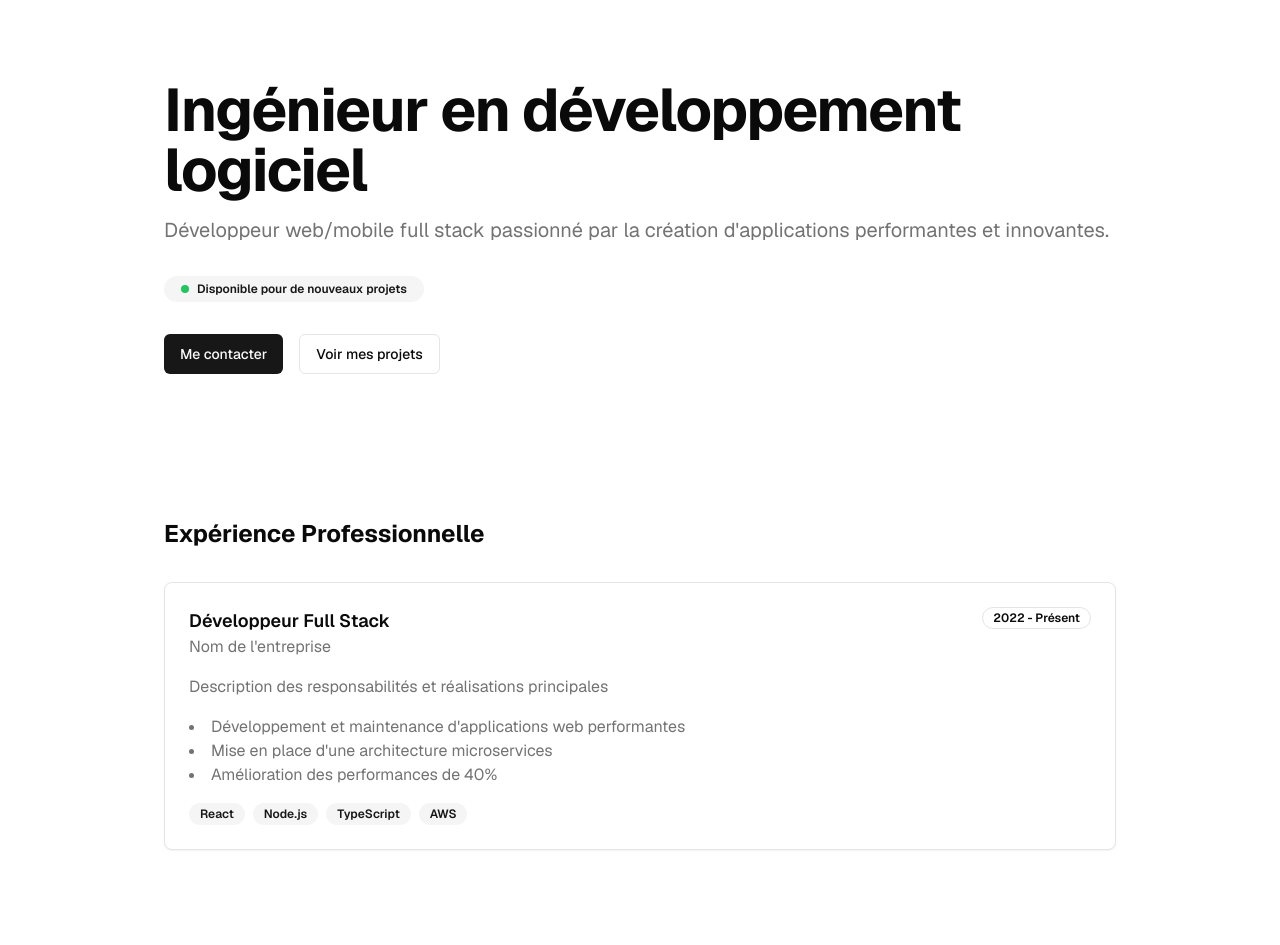
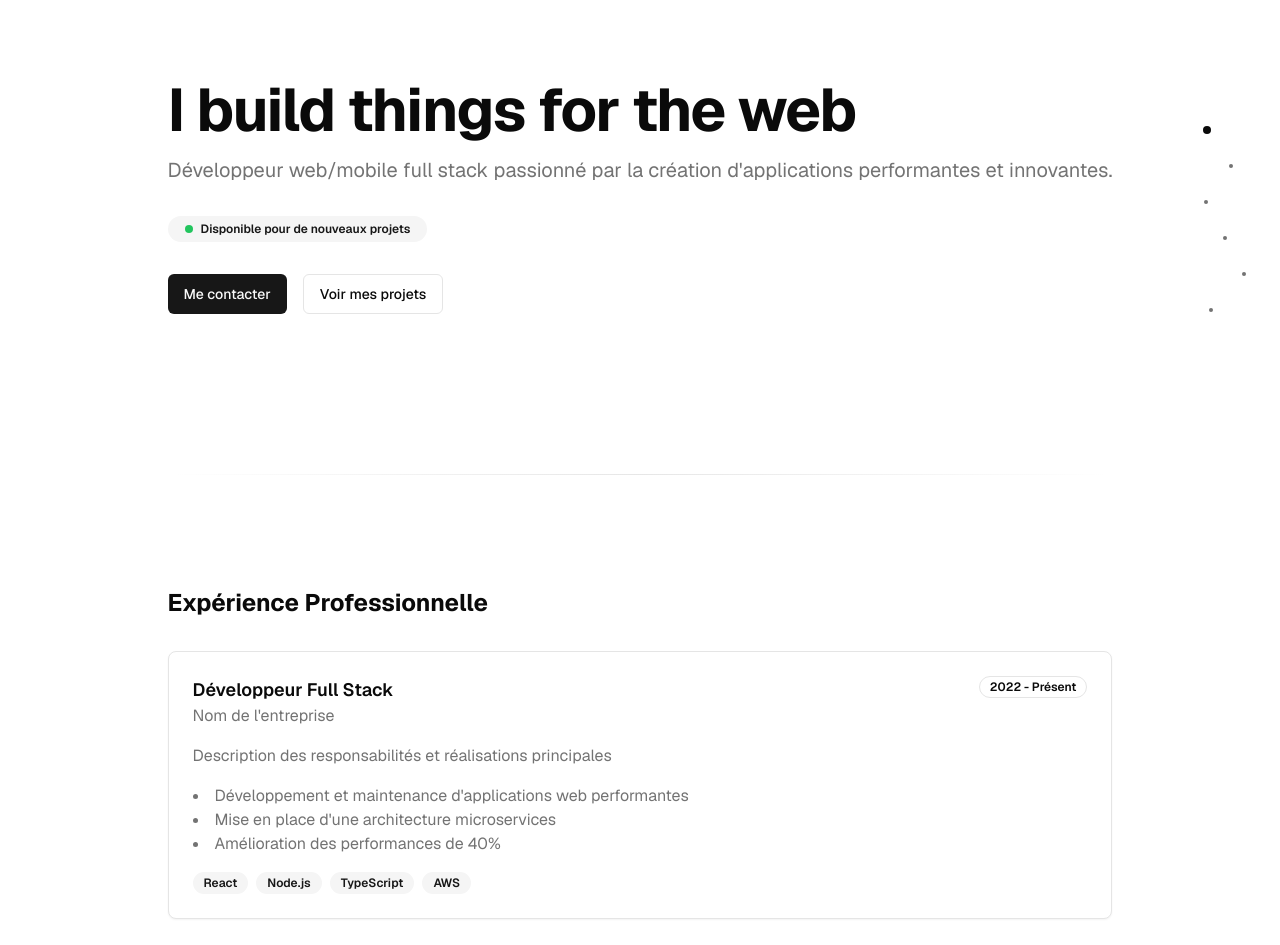
Before and after one commit to b3n-j/my-portfolio, a Next.js app: page / in a window 1280 px wide. Shown: the part 180-1125 px from the top of the page. Built offline with nearby package versions, Linux system fonts and the light colour scheme; no server answers.

Commit message:
Added framer-motion package to create smooth navigation & animations

```diff
--- a/app/page.tsx
+++ b/app/page.tsx
@@ -5,16 +5,25 @@ import { ExperienceSection } from "@/components/sections/experience-section";
 import { EducationSection } from "@/components/sections/education-section";
 import { SocialSection } from "@/components/sections/social-section";
 import { ContactSection } from "@/components/sections/contact-section";
+import { SectionNav } from "@/components/navigation/section-nav";
+import { SectionDivider } from "@/components/ui/section-divider";
 
 export default function Home() {
   return (
-    <main className="container mx-auto px-4">
+    <main className="container mx-auto px-4 relative">
+      <SectionNav />
       <HeroSection />
+      <SectionDivider />
       <ExperienceSection />
+      <SectionDivider />
       <FeaturedProjectsSection />
+      <SectionDivider />
       <EducationSection />
+      <SectionDivider />
       <TechStackSection />
+      <SectionDivider />
       <ContactSection />
+      <SectionDivider />
       <SocialSection />
     </main>
   );
--- /dev/null
+++ b/components/navigation/section-nav.tsx
@@ -0,0 +1,63 @@
+"use client";
+
+import { cn } from "@/lib/utils";
+import { motion } from "framer-motion";
+import { useEffect, useState } from "react";
+
+const sections = [
+  { id: "hero", label: "Accueil" },
+  { id: "experience", label: "Expérience" },
+  { id: "projects", label: "Projets" },
+  { id: "education", label: "Formation" },
+  { id: "tech", label: "Technologies" },
+  { id: "contact", label: "Contact" },
+];
+
+export function SectionNav() {
+  const [activeSection, setActiveSection] = useState("hero");
+
+  useEffect(() => {
+    const observer = new IntersectionObserver(
+      (entries) => {
+        entries.forEach((entry) => {
+          if (entry.isIntersecting) {
+            setActiveSection(entry.target.id);
+          }
+        });
+      },
+      { threshold: 0.5 }
+    );
+
+    sections.forEach(({ id }) => {
+      const element = document.getElementById(id);
+      if (element) observer.observe(element);
+    });
+
+    return () => observer.disconnect();
+  }, []);
+
+  return (
+    <nav className="fixed right-8 top-1/2 -translate-y-1/2 hidden lg:flex flex-col gap-4">
+      {sections.map(({ id, label }) => (
+        <a
+          key={id}
+          href={`#${id}`}
+          className={cn(
+            "relative flex items-center gap-2 group",
+            activeSection === id ? "text-foreground" : "text-muted-foreground"
+          )}
+        >
+          <span className="text-sm opacity-0 group-hover:opacity-100 transition-opacity">
+            {label}
+          </span>
+          <motion.div
+            className="h-2 w-2 rounded-full bg-current"
+            animate={{
+              scale: activeSection === id ? 1 : 0.5,
+            }}
+          />
+        </a>
+      ))}
+    </nav>
+  );
+}
--- a/components/sections/contact-section.tsx
+++ b/components/sections/contact-section.tsx
@@ -5,10 +5,11 @@ import { Textarea } from "@/components/ui/textarea";
 import { Mail, Send } from "lucide-react";
 import { sendContactMessage } from "@/app/actions";
 import { FormMessage } from "@/components/form-message";
+import { Section } from "@/components/ui/section";
 
 export function ContactSection({ searchParams }: { searchParams?: any }) {
   return (
-    <section className="py-12" id="contact">
+    <Section id="contact" className="py-12">
       <h2 className="text-2xl font-bold mb-8">Contact</h2>
       <Card className="max-w-2xl mx-auto">
         <div className="p-6">
@@ -67,6 +68,6 @@ export function ContactSection({ searchParams }: { searchParams?: any }) {
           </form>
         </div>
       </Card>
-    </section>
+    </Section>
   );
 }
--- a/components/sections/education-section.tsx
+++ b/components/sections/education-section.tsx
@@ -1,5 +1,6 @@
 import { Card } from "@/components/ui/card";
 import { Badge } from "@/components/ui/badge";
+import { Section } from "@/components/ui/section";
 
 const education = [
   {
@@ -28,7 +29,7 @@ const education = [
 
 export function EducationSection() {
   return (
-    <section className="py-12">
+    <Section id="education" className="py-12">
       <h2 className="text-2xl font-bold mb-8">Formation</h2>
       <div className="space-y-6">
         {education.map((edu, index) => (
@@ -49,6 +50,6 @@ export function EducationSection() {
           </Card>
         ))}
       </div>
-    </section>
+    </Section>
   );
 }
--- a/components/sections/experience-section.tsx
+++ b/components/sections/experience-section.tsx
@@ -1,5 +1,6 @@
 import { Card } from "@/components/ui/card";
 import { Badge } from "@/components/ui/badge";
+import { Section } from "@/components/ui/section";
 
 const experiences = [
   {
@@ -18,7 +19,7 @@ const experiences = [
 
 export function ExperienceSection() {
   return (
-    <section className="py-12">
+    <Section id="experience" className="py-12">
       <h2 className="text-2xl font-bold mb-8">Expérience Professionnelle</h2>
       <div className="space-y-6">
         {experiences.map((exp, index) => (
@@ -46,6 +47,6 @@ export function ExperienceSection() {
           </Card>
         ))}
       </div>
-    </section>
+    </Section>
   );
 }
--- a/components/sections/featured-projects-section.tsx
+++ b/components/sections/featured-projects-section.tsx
@@ -1,8 +1,9 @@
 import { Card } from "../ui/card";
 import Image from "next/image";
 import Link from "next/link";
-import { Button } from "../ui/button";
-import { Badge } from "../ui/badge";
+import { Button } from "@/components/ui/button";
+import { Badge } from "@/components/ui/badge";
+import { Section } from "@/components/ui/section";
 
 const featuredProjects = [
   {
@@ -16,7 +17,7 @@ const featuredProjects = [
 
 export function FeaturedProjectsSection() {
   return (
-    <section className="py-12">
+    <Section id="projects" className="py-12">
       <div className="flex justify-between items-center mb-8">
         <h2 className="text-2xl font-bold">Projets récents</h2>
         <Button variant="outline" asChild>
@@ -51,6 +52,6 @@ export function FeaturedProjectsSection() {
           </Card>
         ))}
       </div>
-    </section>
+    </Section>
   );
 }
--- a/components/sections/hero-section.tsx
+++ b/components/sections/hero-section.tsx
@@ -1,13 +1,14 @@
 import { Button } from "@/components/ui/button";
 import { Badge } from "@/components/ui/badge";
+import { Section } from "@/components/ui/section";
 import Link from "next/link";
 
 export function HeroSection() {
   return (
-    <section className="flex flex-col gap-8 py-12 md:py-24">
+    <Section id="hero" className="flex flex-col gap-8 py-12 md:py-24">
       <div className="flex flex-col gap-4">
         <h1 className="text-4xl md:text-6xl font-bold tracking-tight">
-          Ingénieur en développement logiciel
+          I build things for the web
         </h1>
         <p className="text-xl text-muted-foreground">
           Développeur web/mobile full stack passionné par la création d'applications performantes et innovantes.
@@ -31,6 +32,6 @@ export function HeroSection() {
           <Link href="/projects">Voir mes projets</Link>
         </Button>
       </div>
-    </section>
+    </Section>
   );
 }
--- a/components/sections/social-section.tsx
+++ b/components/sections/social-section.tsx
@@ -1,5 +1,6 @@
-import { Button } from "../ui/button";
+import { Button } from "@/components/ui/button";
 import { Github, Linkedin, Mail } from "lucide-react";
+import { Section } from "@/components/ui/section";
 
 const socials = [
   {
@@ -21,7 +22,7 @@ const socials = [
 
 export function SocialSection() {
   return (
-    <section className="py-12">
+    <Section id="social" className="py-12">
       <h2 className="text-2xl font-bold mb-8">Me suivre</h2>
       <div className="flex gap-4">
         {socials.map((social) => (
@@ -44,6 +45,6 @@ export function SocialSection() {
           </Button>
         ))}
       </div>
-    </section>
+    </Section>
   );
 }
--- a/components/sections/tech-stack-section.tsx
+++ b/components/sections/tech-stack-section.tsx
@@ -1,5 +1,6 @@
 import { Card } from "@/components/ui/card";
 import { Badge } from "@/components/ui/badge";
+import { Section } from "@/components/ui/section";
 
 const technologies = [
   {
@@ -22,7 +23,7 @@ const technologies = [
 
 export function TechStackSection() {
   return (
-    <section className="py-12">
+    <Section id="tech" className="py-12">
       <h2 className="text-2xl font-bold mb-8">Technologies</h2>
       <div className="grid grid-cols-1 md:grid-cols-2 gap-6">
         {technologies.map((tech) => (
@@ -38,6 +39,6 @@ export function TechStackSection() {
           </Card>
         ))}
       </div>
-    </section>
+    </Section>
   );
 }
--- /dev/null
+++ b/components/ui/section-divider.tsx
@@ -0,0 +1,5 @@
+export function SectionDivider() {
+  return (
+    <div className="w-full h-px bg-gradient-to-r from-transparent via-foreground/10 to-transparent my-8 md:my-16" />
+  );
+}
--- /dev/null
+++ b/components/ui/section.tsx
@@ -0,0 +1,25 @@
+"use client";
+
+import { motion } from "framer-motion";
+import { ReactNode } from "react";
+
+interface MotionSectionProps {
+  id: string;
+  children: ReactNode;
+  className?: string;
+}
+
+export function Section({ id, children, className }: MotionSectionProps) {
+  return (
+    <motion.section
+      id={id}
+      initial={{ opacity: 0, y: 20 }}
+      whileInView={{ opacity: 1, y: 0 }}
+      viewport={{ once: true, margin: "-100px" }}
+      transition={{ duration: 0.5, type: "spring" }}
+      className={className}
+    >
+      {children}
+    </motion.section>
+  );
+}
--- a/package.json
+++ b/package.json
@@ -16,6 +16,7 @@
     "autoprefixer": "10.4.20",
     "class-variance-authority": "^0.7.0",
     "clsx": "^2.1.1",
+    "framer-motion": "^12.0.3",
     "lucide-react": "^0.468.0",
     "next": "latest",
     "next-themes": "^0.4.3",
```
